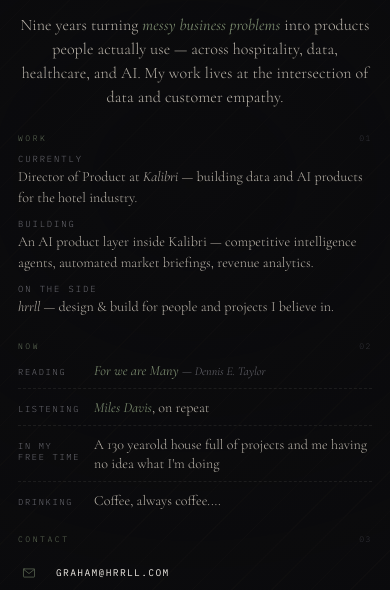
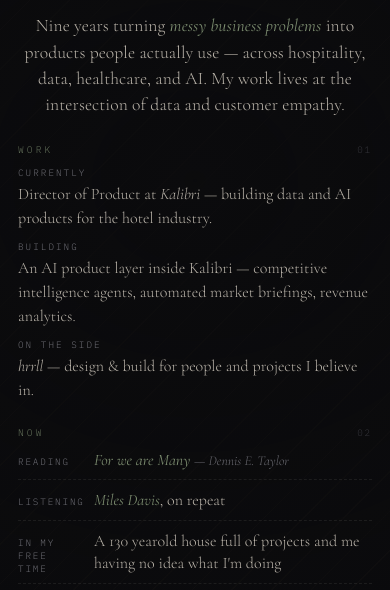
Before and after one commit to ghrrll/hrrll, a website with bundled scripts: page index.html in a window 390 px wide. Shown: the part 174-764 px from the top of the page. Built offline with nearby package versions, Linux system fonts and the light colour scheme.

Commit message:
Increase body type sizes for readability

```diff
--- a/index.html
+++ b/index.html
@@ -210,7 +210,7 @@
     .wordmark .role {
       margin-top: 12px;
       font-family: 'IBM Plex Mono', monospace;
-      font-size: 0.6rem;
+      font-size: 0.68rem;
       font-weight: 400;
       letter-spacing: 0.42em;
       text-transform: uppercase;
@@ -226,7 +226,7 @@
     }
     .bio p {
       font-family: 'Cormorant Garamond', serif;
-      font-size: 1.1rem;
+      font-size: 1.3rem;
       font-weight: 300;
       line-height: 1.5;
       color: var(--text-soft);
@@ -250,7 +250,7 @@
 
     .col-head {
       font-family: 'IBM Plex Mono', monospace;
-      font-size: 0.55rem;
+      font-size: 0.65rem;
       letter-spacing: 0.32em;
       text-transform: uppercase;
       color: var(--accent);
@@ -262,7 +262,7 @@
     }
     .col-head .num {
       color: var(--text-faint);
-      font-size: 0.5rem;
+      font-size: 0.58rem;
       letter-spacing: 0.2em;
     }
 
@@ -270,7 +270,7 @@
     .work-list { display: flex; flex-direction: column; gap: 10px; }
     .work-item .work-label {
       font-family: 'IBM Plex Mono', monospace;
-      font-size: 0.55rem;
+      font-size: 0.63rem;
       letter-spacing: 0.22em;
       text-transform: uppercase;
       color: var(--text-muted);
@@ -278,8 +278,8 @@
     }
     .work-item .work-text {
       font-family: 'Cormorant Garamond', serif;
-      font-size: 0.95rem;
-      line-height: 1.45;
+      font-size: 1.1rem;
+      line-height: 1.5;
       color: var(--text-soft);
       font-weight: 300;
     }
@@ -302,16 +302,16 @@
     .now-row:last-child { border-bottom: none; padding-bottom: 0; }
     .now-key {
       font-family: 'IBM Plex Mono', monospace;
-      font-size: 0.54rem;
+      font-size: 0.63rem;
       letter-spacing: 0.2em;
       text-transform: uppercase;
       color: var(--text-muted);
     }
     .now-val {
       font-family: 'Cormorant Garamond', serif;
-      font-size: 0.95rem;
+      font-size: 1.1rem;
       font-weight: 300;
-      line-height: 1.35;
+      line-height: 1.4;
       color: var(--text-soft);
     }
     .now-val em { color: var(--accent); font-style: italic; font-weight: 400; }
@@ -329,7 +329,7 @@
       color: var(--text);
       text-decoration: none;
       font-family: 'IBM Plex Mono', monospace;
-      font-size: 0.64rem;
+      font-size: 0.72rem;
       letter-spacing: 0.18em;
       text-transform: uppercase;
       font-weight: 400;
@@ -489,14 +489,16 @@
         margin-top: 10px;
       }
       .bio { margin-top: 16px; }
-      .bio p { font-size: 1rem; }
+      .bio p { font-size: 1.1rem; }
       .strip { margin-top: 24px; gap: 24px; }
-      .col-head { font-size: 0.5rem; margin-bottom: 10px; }
-      .work-item .work-text { font-size: 0.88rem; }
-      .now-val { font-size: 0.88rem; }
-      .link-row { font-size: 0.6rem; letter-spacing: 0.14em; padding: 10px 4px; }
-      .login-row { font-size: 0.6rem; letter-spacing: 0.14em; padding: 10px 4px; }
-      .login-submenu a { font-size: 0.55rem; padding: 9px 4px 9px 30px; }
+      .col-head { font-size: 0.6rem; margin-bottom: 10px; }
+      .work-item .work-label { font-size: 0.58rem; }
+      .work-item .work-text { font-size: 1rem; }
+      .now-key { font-size: 0.58rem; }
+      .now-val { font-size: 1rem; }
+      .link-row { font-size: 0.68rem; letter-spacing: 0.14em; padding: 10px 4px; }
+      .login-row { font-size: 0.68rem; letter-spacing: 0.14em; padding: 10px 4px; }
+      .login-submenu a { font-size: 0.6rem; padding: 9px 4px 9px 30px; }
       .footer-frame {
         flex-direction: column;
         gap: 4px;
```
